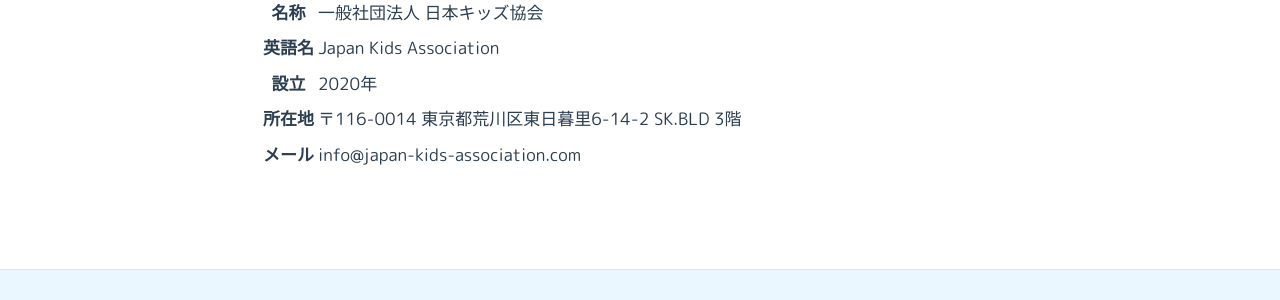
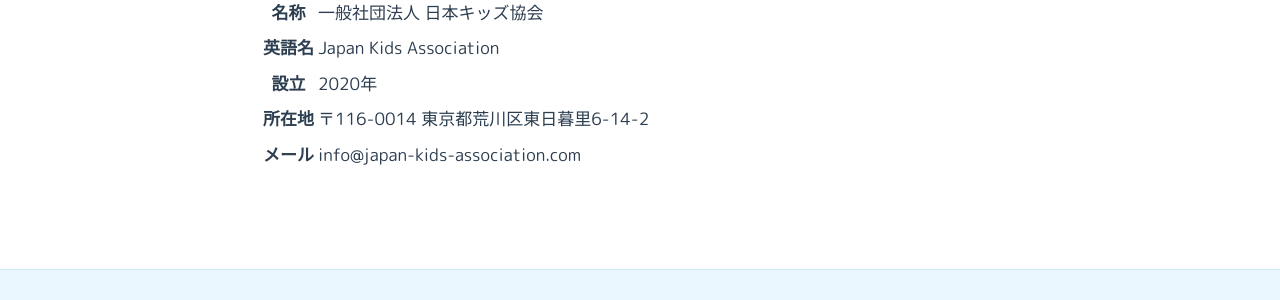
Before and after one commit to piggymiku-T/japan-kids-association, a Jekyll site: the page built from about.md, in a window 1280 px wide and 900 px high, scrolled down 712 px. Shown: the part 184-484 px from the top of the window. Built offline with Jekyll 4.4.1, drawn with Linux system fonts in a browser that asks for light colours.

Commit message:
Update address format in about.md
Removed the building information from the address section.

```diff
--- a/about.md
+++ b/about.md
@@ -26,7 +26,7 @@ permalink: /about/
       <tr><th>名称</th><td>一般社団法人 日本キッズ協会</td></tr>
       <tr><th>英語名</th><td>Japan Kids Association</td></tr>
       <tr><th>設立</th><td>2020年</td></tr>
-      <tr><th>所在地</th><td>〒116-0014 東京都荒川区東日暮里6-14-2 SK.BLD 3階</td></tr>
+      <tr><th>所在地</th><td>〒116-0014 東京都荒川区東日暮里6-14-2 </td></tr>
       <tr><th>メール</th><td>info@japan-kids-association.com</td></tr>
     </table>
   </div>
```
